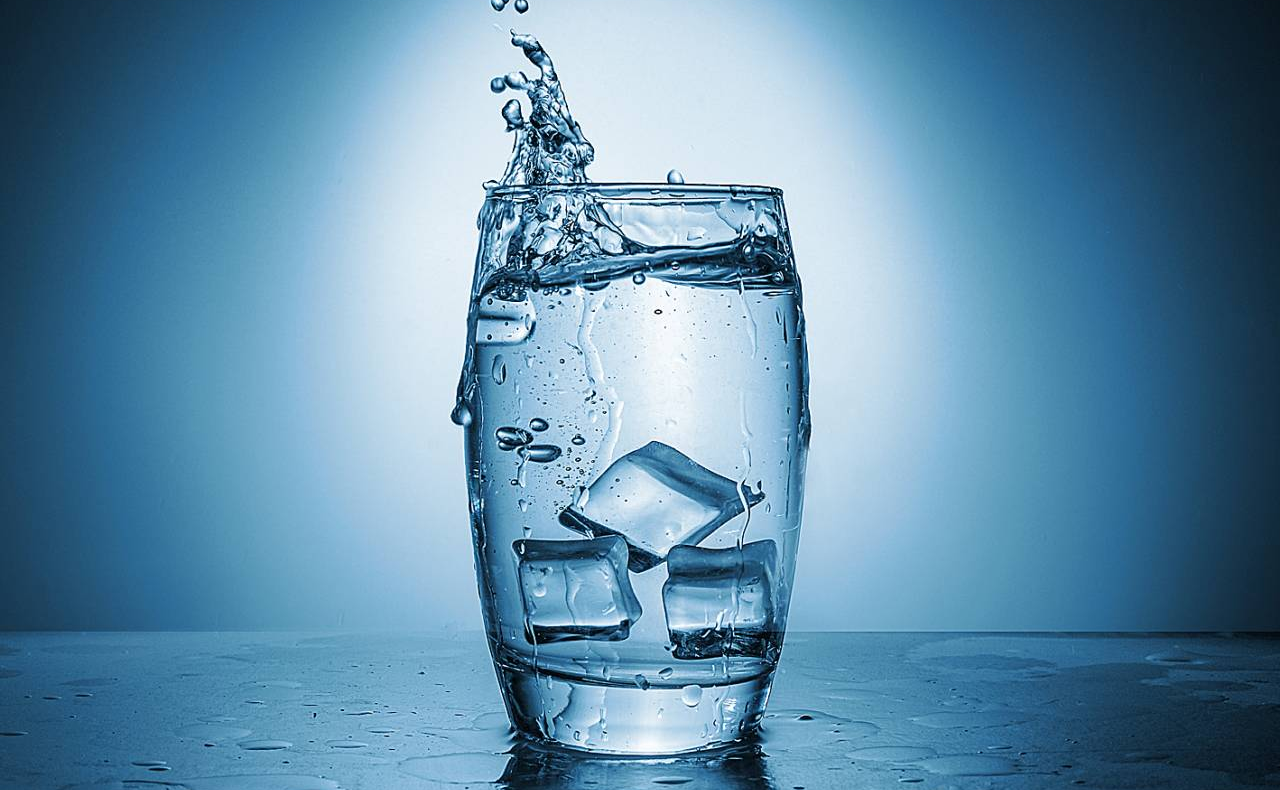
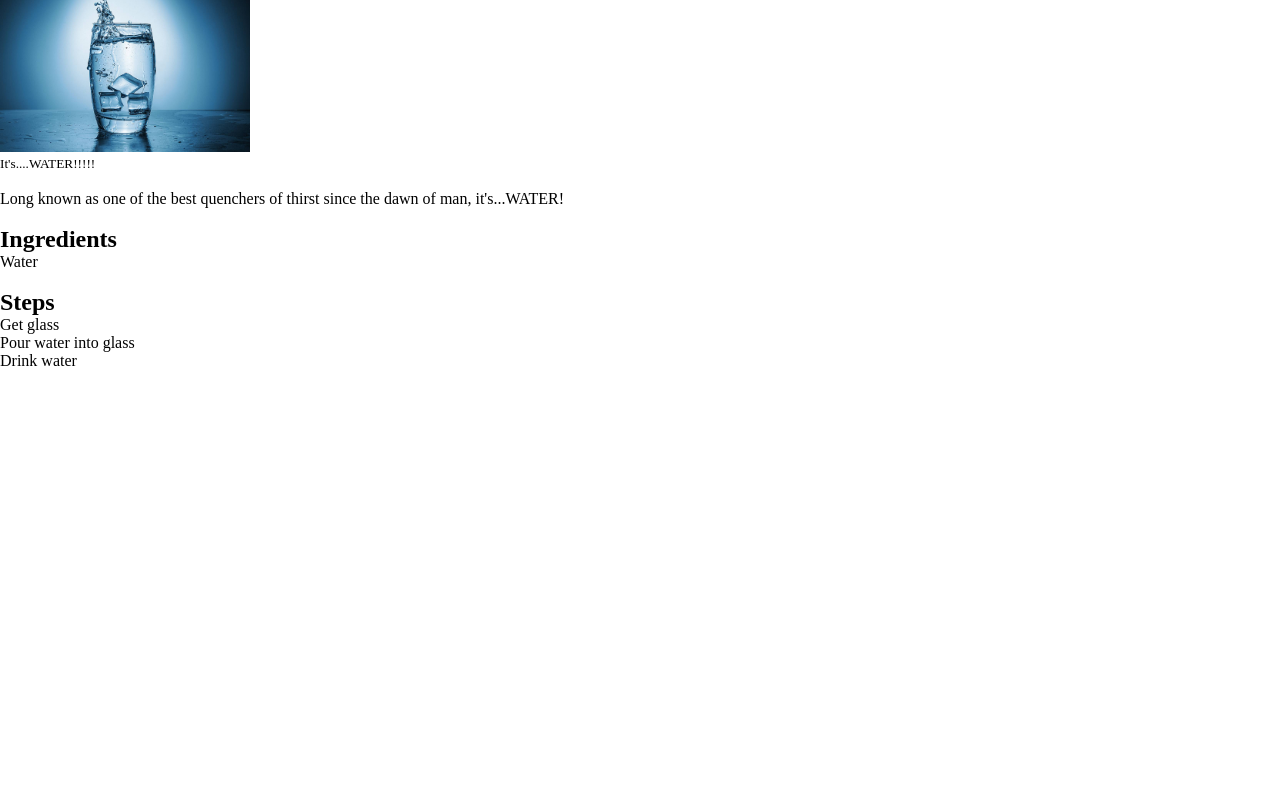
Before and after one commit to Mase1up/odin-recipes, a plain HTML site: page recipes/water.html in a window 1280 px wide. Shown: the part 52-842 px from the top of the page. After the commit the page ends 800 px from the top, so only its background shows below. Drawn offline with Linux system fonts and the light colour scheme.

Commit message:
Set max-width for recipe images

```diff
--- a/styles.css
+++ b/styles.css
@@ -7,3 +7,8 @@
 h5 {
     font-weight: normal;
 }
+
+.food-pic {
+    max-width: 250px;
+
+}
```
